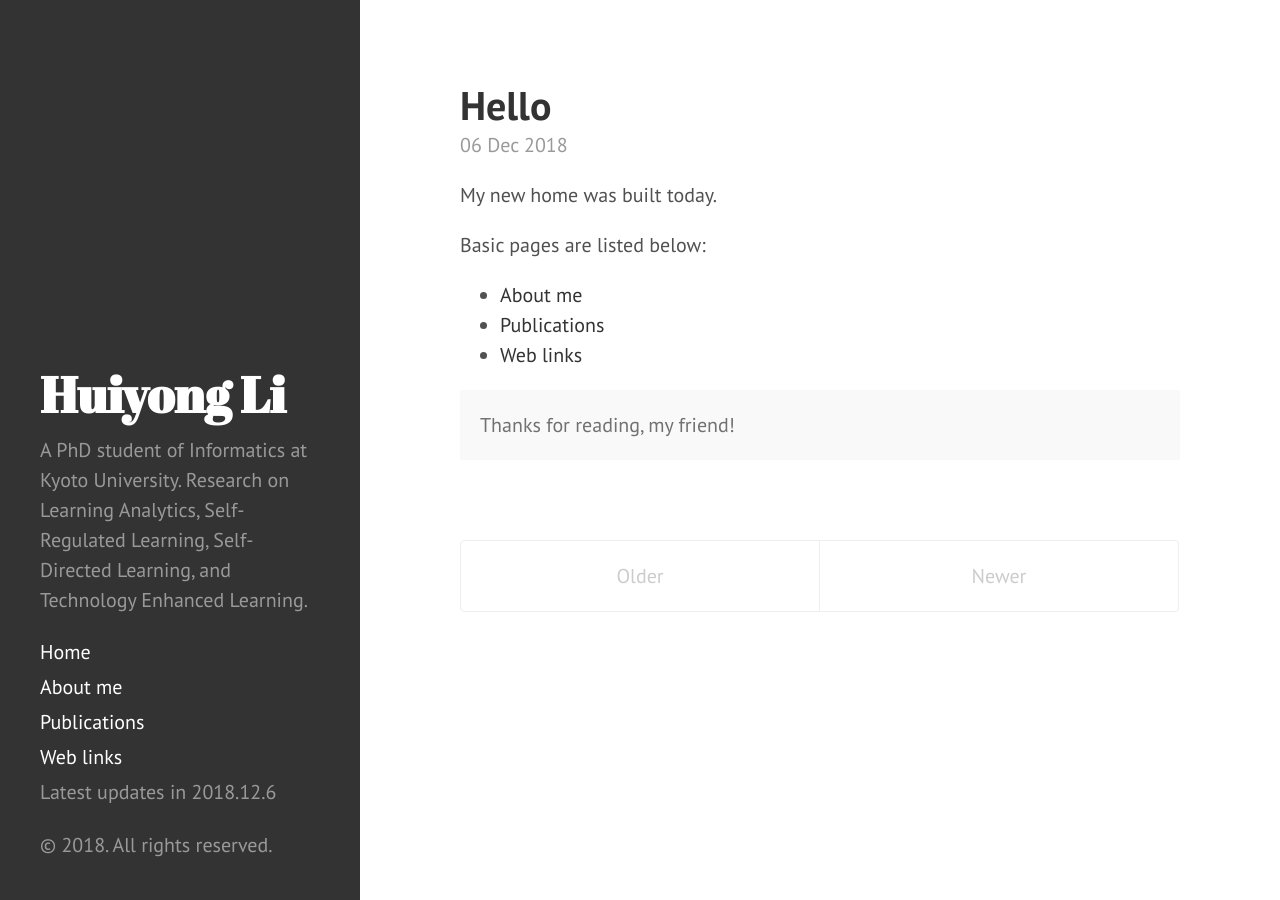
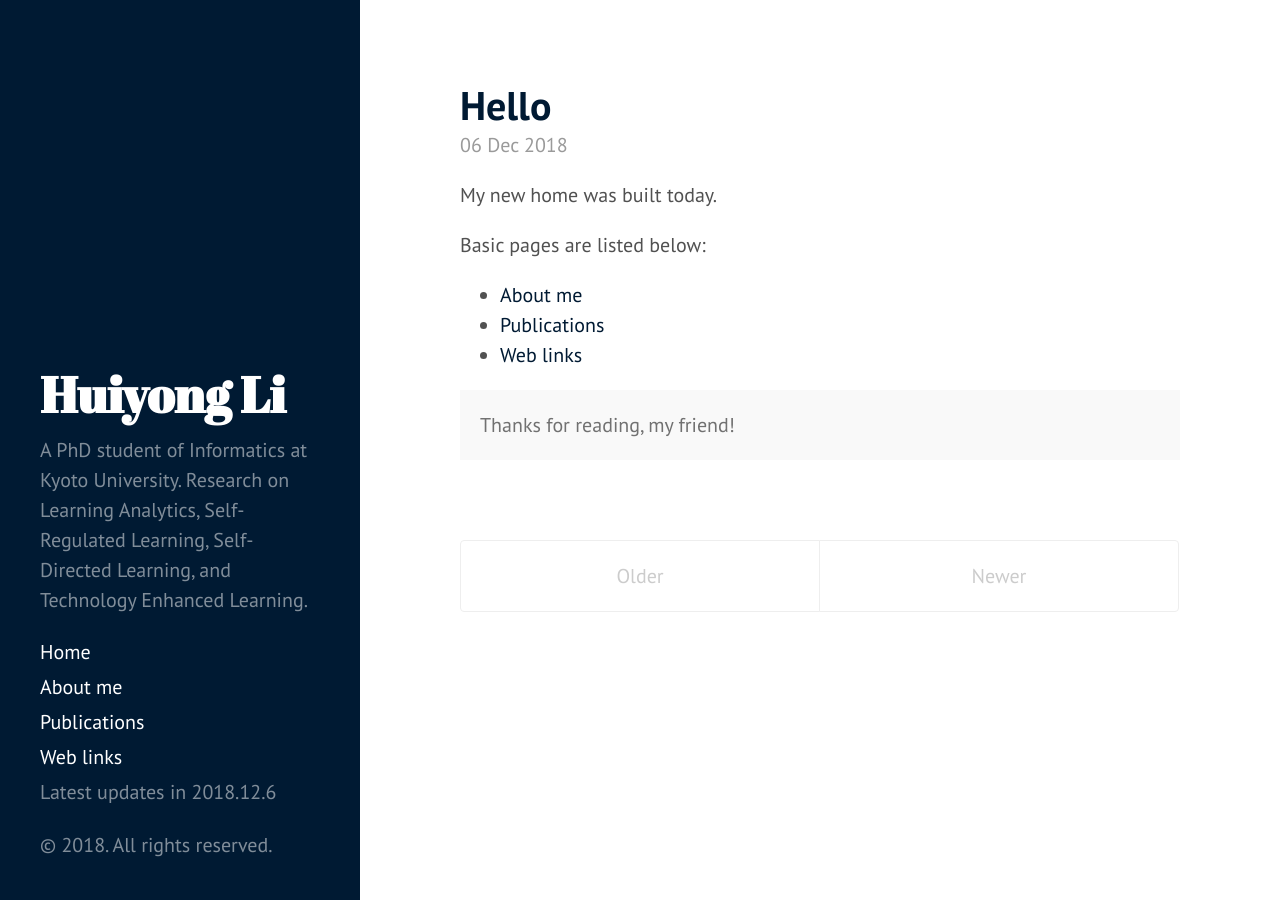
Before and after one commit to li-huiyong/li-huiyong.github.io, a Jekyll site: the page built from index.html, in a window 1280 px wide. Built offline with Jekyll 4.4.1, drawn with Linux system fonts in a browser that asks for light colours; the list of posts is cut into pages by our own code.

Commit message:
Theme deep blue 10%

```diff
--- a/_layouts/default.html
+++ b/_layouts/default.html
@@ -3,7 +3,7 @@
 
   {% include head.html %}
 
-  <body class="theme-base-0j">
+  <body class="theme-base-0h">
 
     {% include sidebar.html %}
 
```
